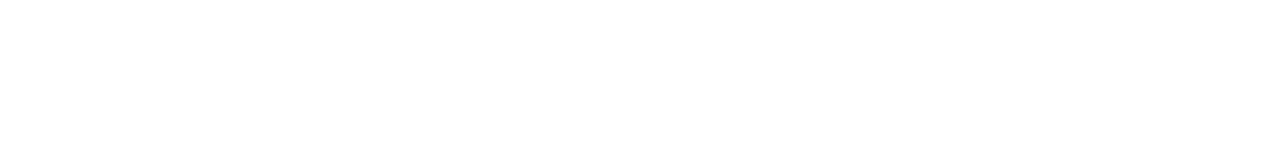
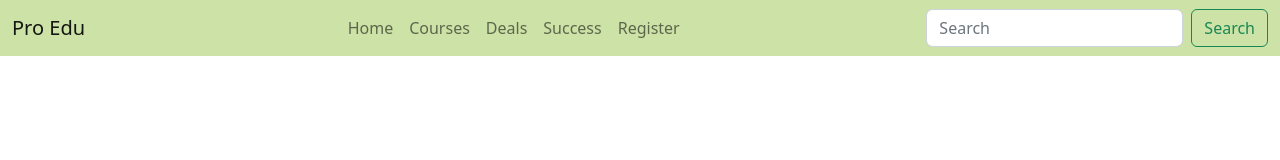
Before and after one commit to riadleon/edTech_A3, a plain HTML site: page index.html in a window 1280 px wide. Drawn offline with nearby package versions, Linux system fonts and the light colour scheme.

Commit message:
navbar updated

```diff
--- a/index.html
+++ b/index.html
@@ -10,8 +10,45 @@
 </head>
 
 <body>
+    <!-- navbar starts -->
+    <nav class="navbar navbar-expand-lg " style="background-color: #cde2a6;">
+        <div class="container-fluid">
+            <a class="navbar-brand" href="#">Pro Edu</a>
+            <button class="navbar-toggler" type="button" data-bs-toggle="collapse"
+                data-bs-target="#navbarSupportedContent" aria-controls="navbarSupportedContent" aria-expanded="false"
+                aria-label="Toggle navigation">
+                <span class="navbar-toggler-icon"></span>
+            </button>
+            <div class="collapse navbar-collapse" id="navbarSupportedContent">
+                <ul class="navbar-nav mx-auto">
+                    <li class="nav-item">
+                        <a class="nav-link " aria-current="page" href="#">Home</a>
+                    </li>
+                    <li class="nav-item">
+                        <a class="nav-link" href="#">Courses</a>
+                    </li>
 
+                    <li class="nav-item">
+                        <a class="nav-link ">Deals</a>
+                    </li>
+                    <li class="nav-item">
+                        <a class="nav-link ">Success</a>
+                    </li>
+                    <li class="nav-item">
+                        <a class="nav-link ">Register</a>
+                    </li>
+                </ul>
+                <form class="d-flex" role="search">
+                    <input class="form-control me-2" type="search" placeholder="Search" aria-label="Search">
+                    <button class="btn btn-outline-success" type="submit">Search</button>
+                </form>
+            </div>
+        </div>
+    </nav>
+    <!-- navbar end -->
+    <!-- carousel starts -->
 
+    <!-- carousel ends -->
 
 
 
```
